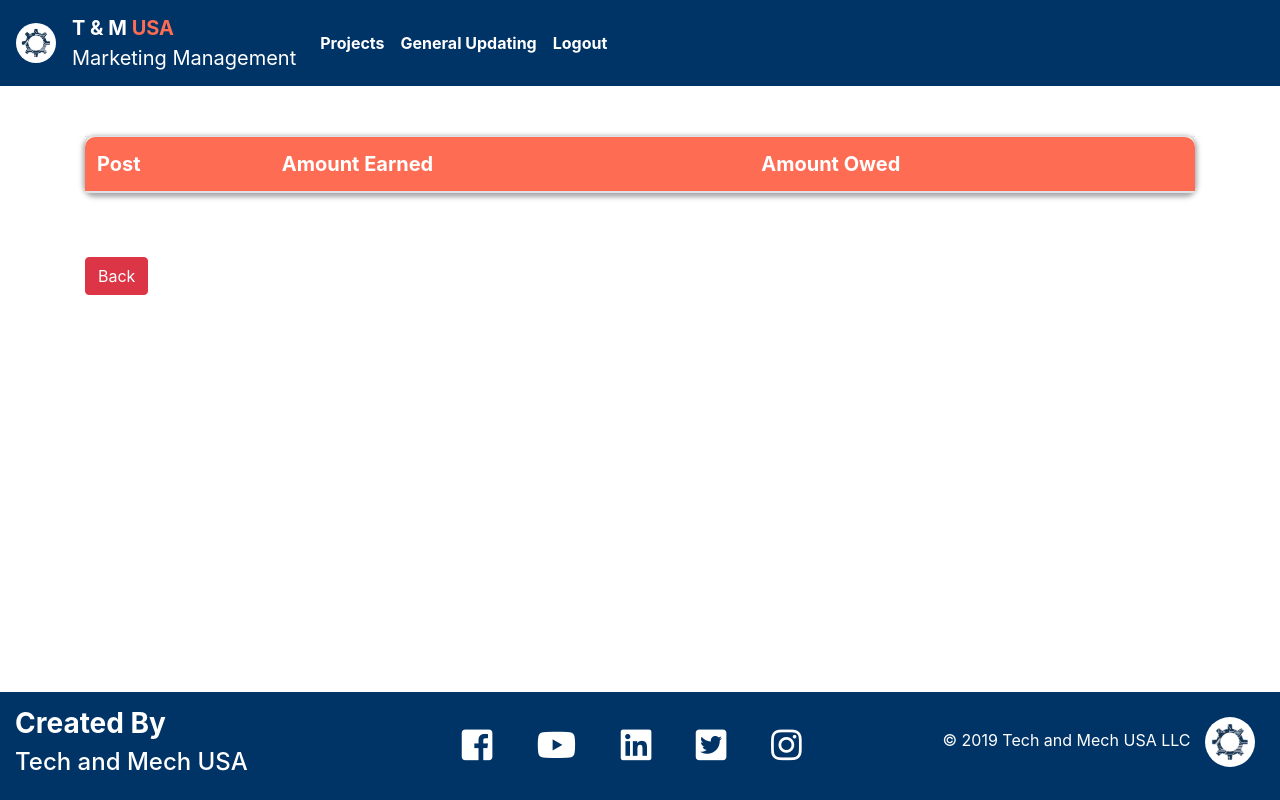
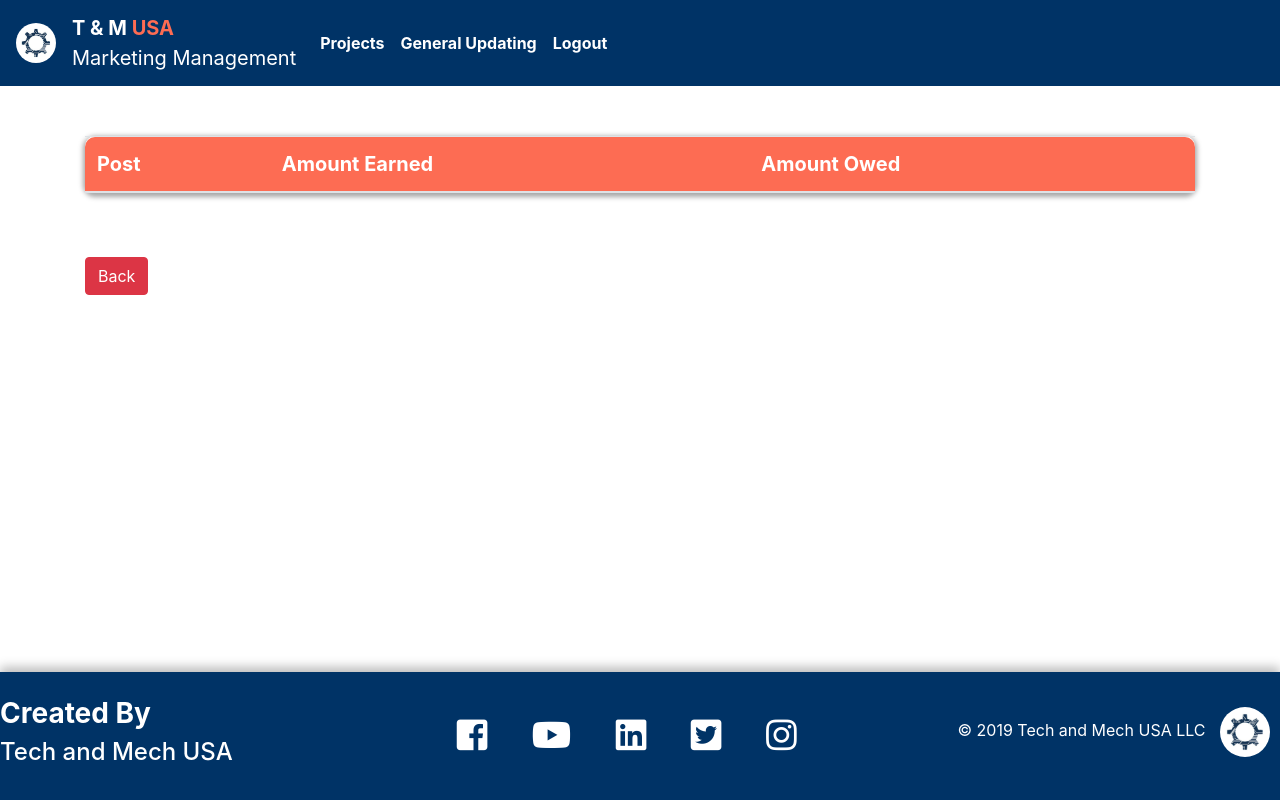
Before and after one commit to BobbyRobillard/marketing-management, a Django app: a page that uses website/templates/website/base.html in a window 1280 px wide. Run offline with Django 3.2, Linux system fonts and the light colour scheme; data comes from the database, SQL or seed files in the repository; data that the repository does not hold is empty; parts of the project's set-up code (start-up, migrations or seed data) failed here and were passed over; some libraries are stand-ins or nearby versions.

Commit message:
Fixed footer issues

```diff
--- a/website/static/website/css/style.css
+++ b/website/static/website/css/style.css
@@ -128,16 +128,26 @@ th:last-child {
 }
 
 /* ************* */
-.footer {
+#page-container {
+  position: relative;
+  min-height: 100vh;
+	overflow: hidden;
+}
+#content-wrap {
+  padding-bottom: 12rem;    /* Footer height */
+}
+
+#footer {
   position: absolute;
-  bottom: 0px;
-  left:0px;
+  bottom: 0;
   width: 100%;
+	background-color:white;
+	-webkit-box-shadow: 0px -5px 10px 0px rgba(189,189,189,1);
+	-moz-box-shadow: 0px -5px 10px 0px rgba(189,189,189,1);
+	box-shadow: 0px -5px 10px 0px rgba(189,189,189,1);
+	padding-top:25px;
+	padding-bottom:25px;
   background-color: var(--secondary-color);
-  -webkit-box-shadow: 0px -1px 3px 0px rgba(255,255,255,1);
--moz-box-shadow: 0px -1px 3px 0px rgba(255,255,255,1);
-box-shadow: 0px -1px 3px 0px rgba(255,255,255,1);
-  padding: 15px;
   color: white;
 }
 
--- a/website/templates/website/base.html
+++ b/website/templates/website/base.html
@@ -38,12 +38,15 @@
 	</head>
 	<body>
 
+		<div id="page-container">
+
+			<div id="content-wrap">
 				{% include 'website/navbar.html' %}
-
 				{% block content %}
 				{% endblock content %}
+			</div>
 
-		<div class="footer">
+			<div id="footer">
 				<div class="row">
 					<div class="col">
 						<h3><b>Created By</b></h3>
@@ -63,6 +66,8 @@
 				</div>
 			</div>
 
+		</div>
+
 		{% block js %}
 		{% endblock js %}
 	</body>
```
Lines whose indentation alone changed are shown as unchanged.
